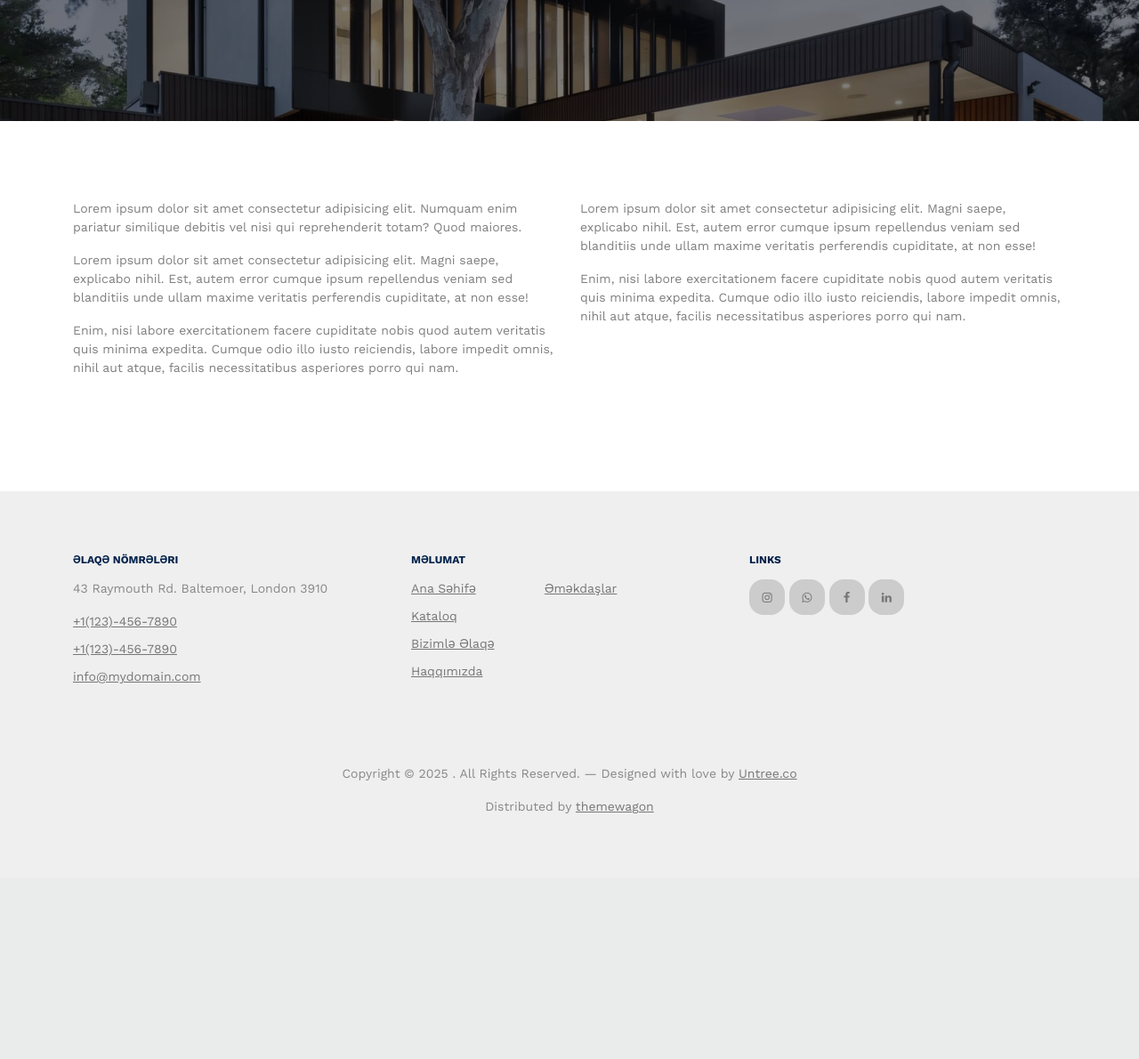
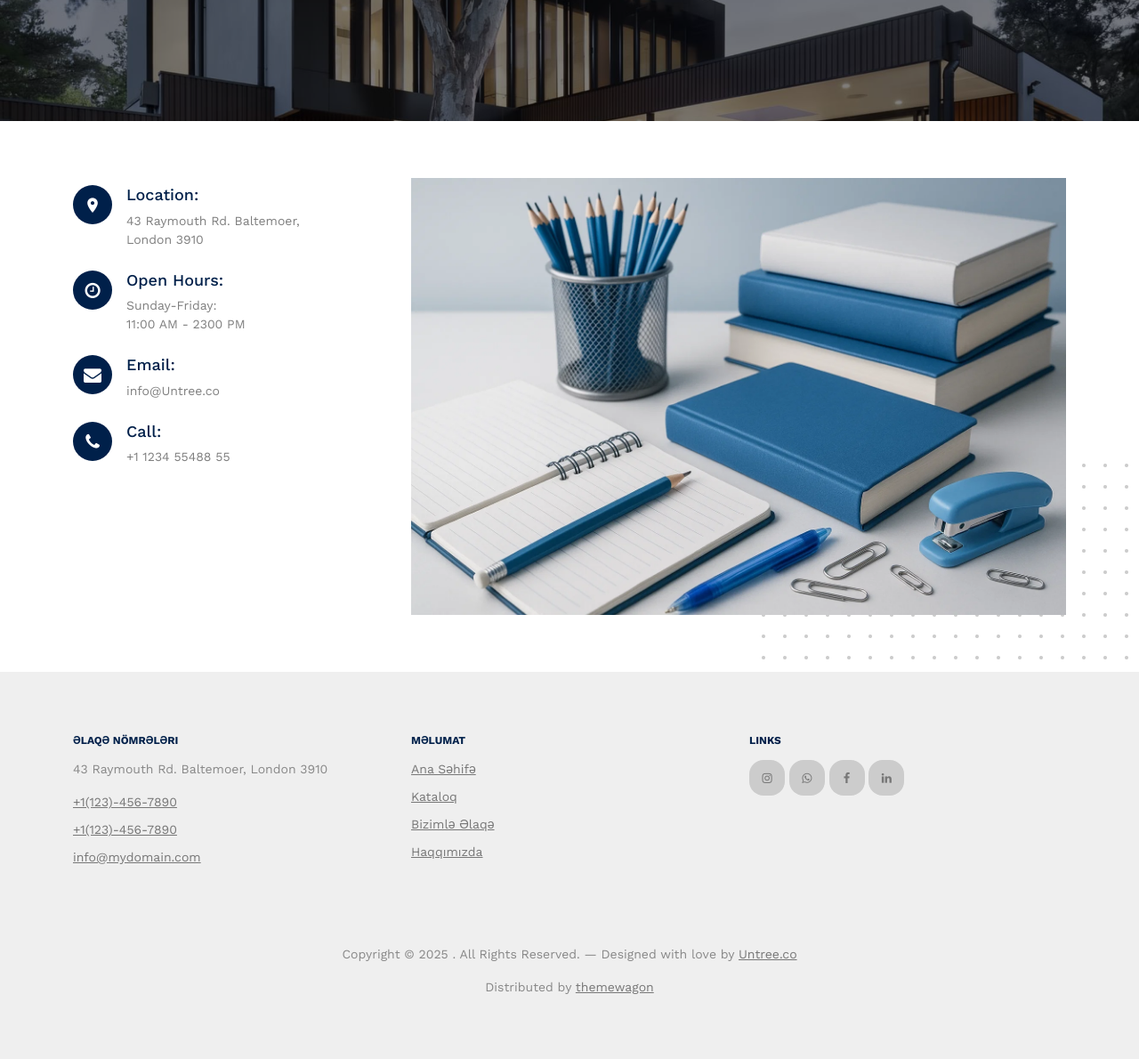
Before and after one commit to elvinhaxverdiyev/lekalgroup, a Django app: page /contact/ in a window 1280 px wide. Shown: the part 424-1614 px from the top of the page at 89% size. Before the commit the page ends 1338 px from the top, so only its background shows below. Run offline with Django 5.2, Linux system fonts and the light colour scheme; tables that the repository leaves empty hold one stand-in row (values such as "Sample post"); some libraries are stand-ins or nearby versions; some web fonts are replaced.

Commit message:
finish updateds

```diff
--- a/lekalgroup/templates/contact.html
+++ b/lekalgroup/templates/contact.html
@@ -117,42 +117,48 @@
 
     <div class="section">
       <div class="container">
-        <div class="row text-left mb-5">
-          <div class="col-12">
-            <h2 class="font-weight-bold heading text-primary mb-4"></h2>
+        <div class="row">
+          <div
+            class="col-lg-4 mb-5 mb-lg-0"
+            data-aos="fade-up"
+            data-aos-delay="100"
+          >
+            <div class="contact-info">
+              <div class="address mt-2">
+                <i class="icon-room"></i>
+                <h4 class="mb-2">Location:</h4>
+                <p>
+                  43 Raymouth Rd. Baltemoer,<br />
+                  London 3910
+                </p>
+              </div>
+
+              <div class="open-hours mt-4">
+                <i class="icon-clock-o"></i>
+                <h4 class="mb-2">Open Hours:</h4>
+                <p>
+                  Sunday-Friday:<br />
+                  11:00 AM - 2300 PM
+                </p>
+              </div>
+
+              <div class="email mt-4">
+                <i class="icon-envelope"></i>
+                <h4 class="mb-2">Email:</h4>
+                <p>info@Untree.co</p>
+              </div>
+
+              <div class="phone mt-4">
+                <i class="icon-phone"></i>
+                <h4 class="mb-2">Call:</h4>
+                <p>+1 1234 55488 55</p>
+              </div>
+            </div>
           </div>
-          <div class="col-lg-6">
-            <p class="text-black-50">
-              Lorem ipsum dolor sit amet consectetur adipisicing elit. Numquam
-              enim pariatur similique debitis vel nisi qui reprehenderit totam?
-              Quod maiores.
-            </p>
-            <p class="text-black-50">
-              Lorem ipsum dolor sit amet consectetur adipisicing elit. Magni
-              saepe, explicabo nihil. Est, autem error cumque ipsum repellendus
-              veniam sed blanditiis unde ullam maxime veritatis perferendis
-              cupiditate, at non esse!
-            </p>
-            <p class="text-black-50">
-              Enim, nisi labore exercitationem facere cupiditate nobis quod
-              autem veritatis quis minima expedita. Cumque odio illo iusto
-              reiciendis, labore impedit omnis, nihil aut atque, facilis
-              necessitatibus asperiores porro qui nam.
-            </p>
-          </div>
-          <div class="col-lg-6">
-            <p class="text-black-50">
-              Lorem ipsum dolor sit amet consectetur adipisicing elit. Magni
-              saepe, explicabo nihil. Est, autem error cumque ipsum repellendus
-              veniam sed blanditiis unde ullam maxime veritatis perferendis
-              cupiditate, at non esse!
-            </p>
-            <p class="text-black-50">
-              Enim, nisi labore exercitationem facere cupiditate nobis quod
-              autem veritatis quis minima expedita. Cumque odio illo iusto
-              reiciendis, labore impedit omnis, nihil aut atque, facilis
-              necessitatibus asperiores porro qui nam.
-            </p>
+          <div class="col-lg-8" data-aos="fade-up" data-aos-delay="200">
+            <div class="img-about dots">
+               <img src="{% static 'images/custom_image.jpg' %}" alt="Image" class="img-fluid" />
+            </div>
           </div>
         </div>
       </div>
@@ -198,10 +204,7 @@
               </ul>
 
 
-              <ul class="list-unstyled float-start links">
-                <li><a href="#emekdaslar">Əməkdaşlar</a></li>
 
-              </ul>
             </div>
             <!-- /.widget -->
           </div>
```
Also changed, not shown: lekalgroup/templates/about.html (+6 -7 lines), lekalgroup/templates/admin/base_site.html (added, +9 -0 lines), lekalgroup/templates/index.html (+1 -6 lines), lekalgroup/templates/product-detail.html (+7 -5 lines), lekalgroup/templates/product.html (+2 -9 lines).
